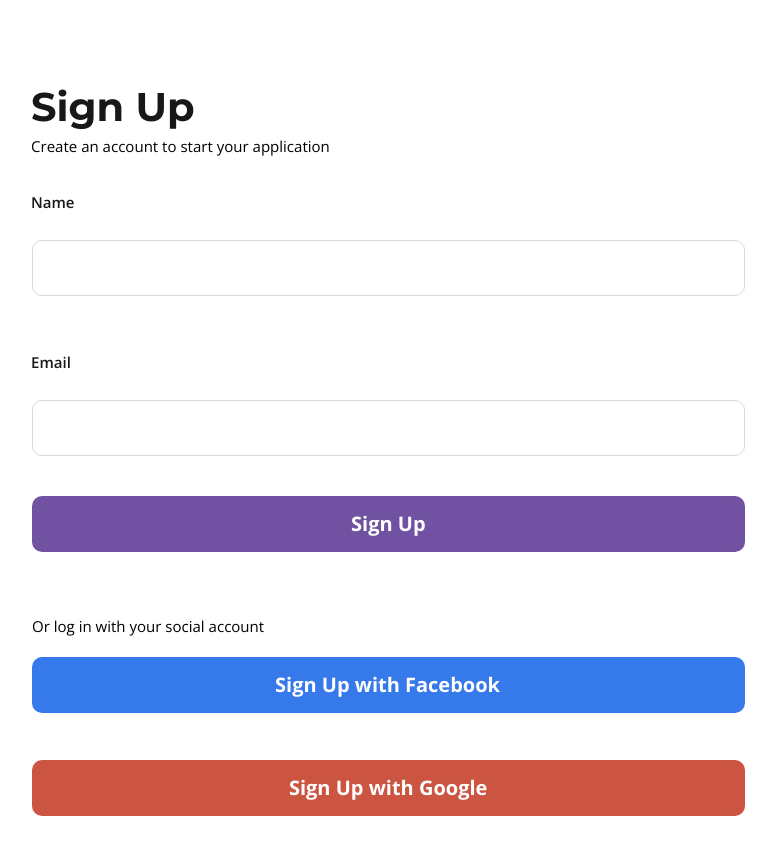
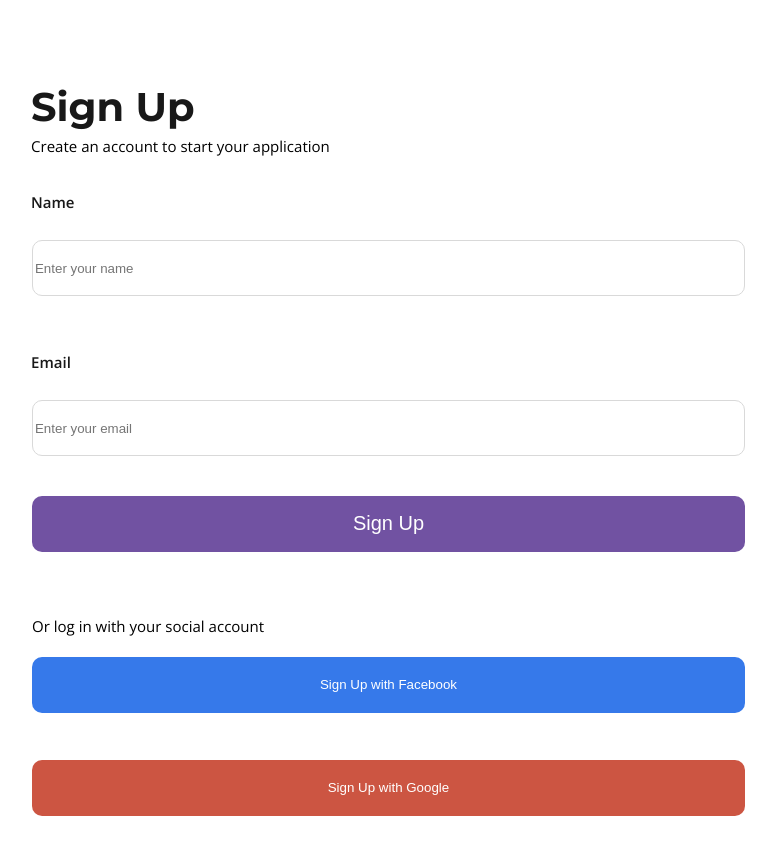
Before and after one commit to coderaticebear/BuyerFolio-Frontend, an Angular app: page / in a window 1280 px wide. Shown: the top 854 px of the page, without its empty margins (368-1144 px from the left). Built offline with nearby package versions, Linux system fonts and the light colour scheme.

Commit message:
first commit

```diff
--- a/angular.json
+++ b/angular.json
@@ -94,5 +94,8 @@
         }
       }
     }
+  },
+  "cli": {
+    "analytics": "13a2012d-90c0-4dd5-a35d-e3f98d254b34"
   }
 }
--- a/src/app/signup/signup.component.css
+++ b/src/app/signup/signup.component.css
@@ -1,3 +1,4 @@
+
 .create-an-account,
 .sign-up {
   position: absolute;
@@ -163,3 +164,6 @@
   color: var(--color-gray-200);
   font-family: var(--font-open-sans);
 }
+button{
+  cursor: pointer;
+}
--- a/src/app/signup/signup.component.html
+++ b/src/app/signup/signup.component.html
@@ -3,22 +3,10 @@
 <head>
   <meta charset="utf-8" />
   <meta name="viewport" content="initial-scale=1, width=device-width" />
-    <link
-      rel="stylesheet"
-      href="https://fonts.googleapis.com/css2?family=Montserrat:wght@400;500;600;700&display=swap"
-    />
-    <link
-      rel="stylesheet"
-      href="https://fonts.googleapis.com/css2?family=Open Sans:wght@400;600;700;800&display=swap"
-    />
-    <link
-      rel="stylesheet"
-      href="https://fonts.googleapis.com/css2?family=Work Sans:wght@400&display=swap"
-    />
-    <link
-      rel="stylesheet"
-      href="https://fonts.googleapis.com/css2?family=Inter:wght@500&display=swap"
-    />
+  <link rel="stylesheet" href="https://fonts.googleapis.com/css2?family=Montserrat:wght@400;500;600;700&display=swap" />
+  <link rel="stylesheet" href="https://fonts.googleapis.com/css2?family=Open Sans:wght@400;600;700;800&display=swap" />
+  <link rel="stylesheet" href="https://fonts.googleapis.com/css2?family=Work Sans:wght@400&display=swap" />
+  <link rel="stylesheet" href="https://fonts.googleapis.com/css2?family=Inter:wght@500&display=swap" />
 </head>
 <body>
   <main class="sign-up-page-1">
@@ -30,25 +18,29 @@
     </div>
     <div class="name-input">
       <div class="name">Name</div>
-        <div class="name-input-child" id="rectangle"></div>
+
+        <input class="name-input-child" id="rectangle" type="text" name="name" placeholder="Enter your name" />
+
     </div>
     <div class="email-input">
       <div class="name">Email</div>
-        <div class="email-input-child"></div>
+
+        <input class="email-input-child" type="email" name="email" placeholder="Enter your email" />
+
     </div>
-      <div class="sign-up-button">
-        <div class="sign-up-button-child"></div>
-        <b class="sign-up1">Sign Up</b>
-      </div>
+    <!-- <div class="sign-up-button">
+      <div class="sign-up-button-child"></div> -->
+      <button class="sign-up1 sign-up-button-child sign-up-button">Sign Up</button>
+    <!-- </div> -->
     <div class="social-sign-up-section">
-        <div class="facebook-sign-up">
-          <div class="facebook-sign-up-child"></div>
-          <b class="sign-up-with">Sign Up with Facebook</b>
-        </div>
-        <div class="google-sign-up">
-          <div class="google-sign-up-child"></div>
-          <b class="sign-up-with1">Sign Up with Google</b>
-        </div>
+      <!-- <div class="facebook-sign-up">
+        <div class="facebook-sign-up-child"></div> -->
+        <button class="sign-up-with facebook-sign-up-child facebook-sign-up">Sign Up with Facebook</button>
+      <!-- </div> -->
+      <!-- <div class="google-sign-up"> -->
+        <!-- <div class="google-sign-up-child"></div> -->
+        <button class="google-sign-up sign-up-with1 google-sign-up-child">Sign Up with Google</button>
+      <!-- </div> -->
       <div class="or-log-in">Or log in with your social account</div>
     </div>
   </main>
```
Lines whose indentation alone changed are shown as unchanged.
